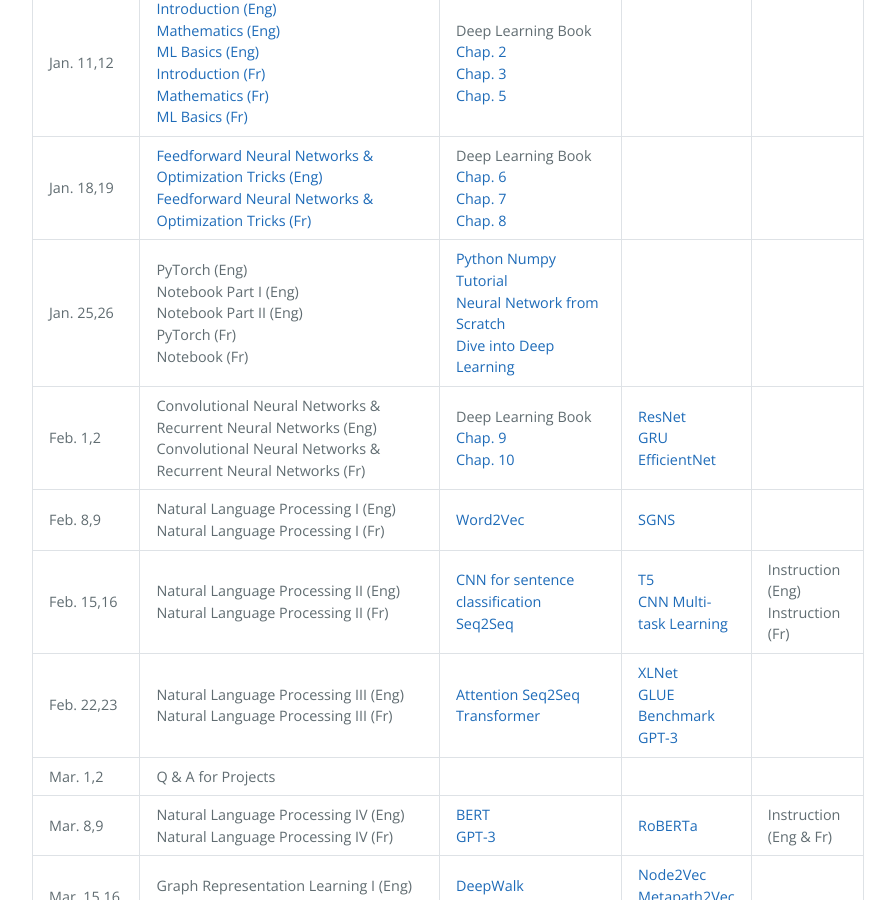
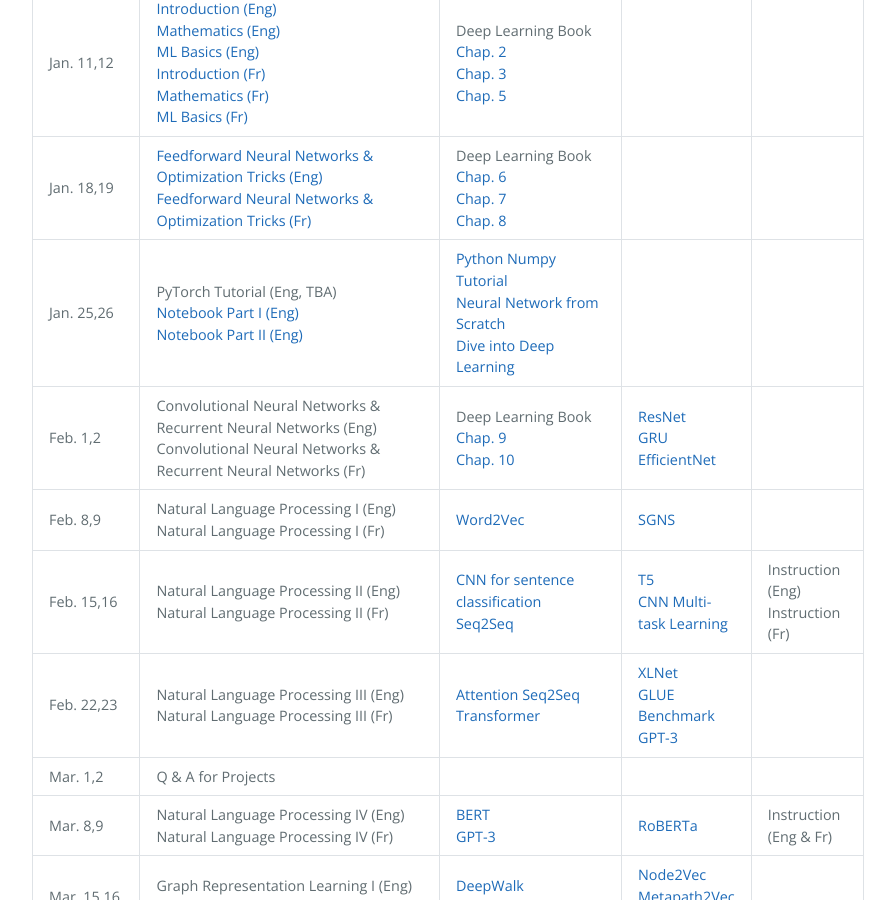
Before and after one commit to DeepGraphLearning/Math80600A_2023W, a Jekyll site: the page built from schedule.md, in a window 1280 px wide and 900 px high, scrolled down 548 px. Shown: the whole window, without its empty margins (192-1087 px from the left). Built offline with Jekyll 4.4.1, drawn with Linux system fonts in a browser that asks for light colours.

Commit message:
[M] update notebook

```diff
--- a/schedule.md
+++ b/schedule.md
@@ -42,11 +42,11 @@ schedule:
         url: http://www.deeplearningbook.org/contents/optimization.html
   - date: Jan. 25,26
     topics:
-      - name: PyTorch (Eng)
+      - name: PyTorch Tutorial (Eng, TBA)
       - name: Notebook Part I (Eng)
+        url: https://colab.research.google.com/drive/1SIaYyrcS8TBJEaGlcWZXaBQft6mnlTCh?usp=share_link
       - name: Notebook Part II (Eng)
-      - name: PyTorch (Fr)
-      - name: Notebook (Fr)
+        url: https://colab.research.google.com/drive/11eV7RCdZqsO8qtlqB064SDxwyPiBfEO4?usp=share_link
     readings:
       - name: Python Numpy Tutorial
         url: http://cs231n.github.io/python-numpy-tutorial/
```
